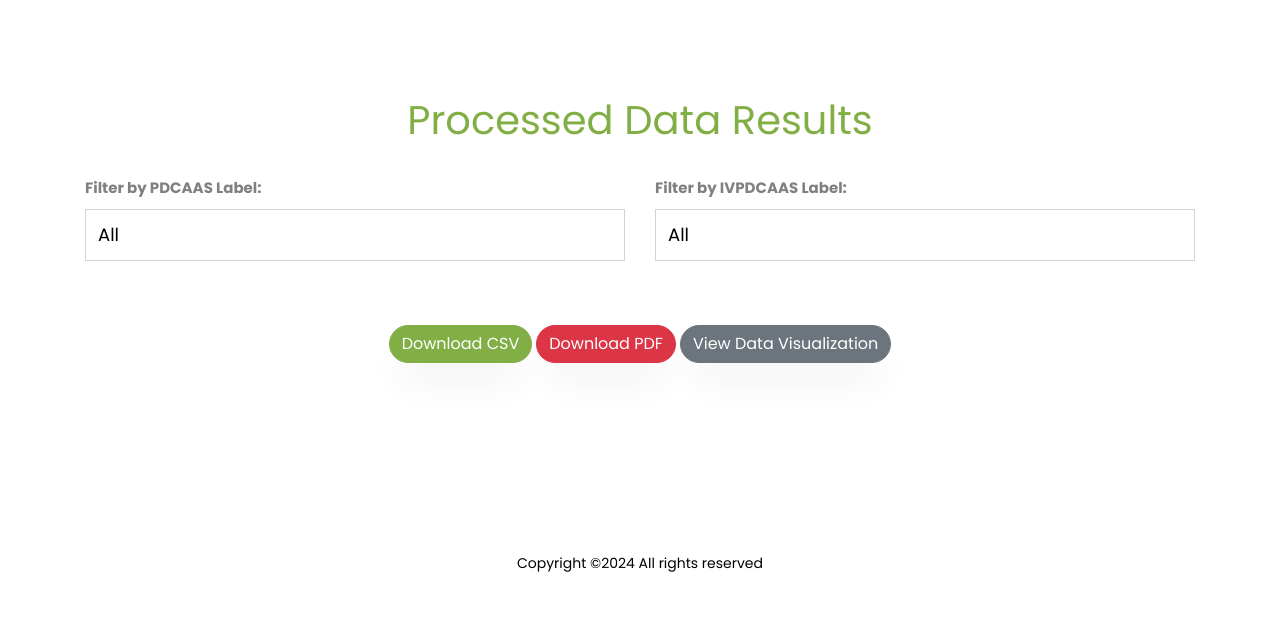
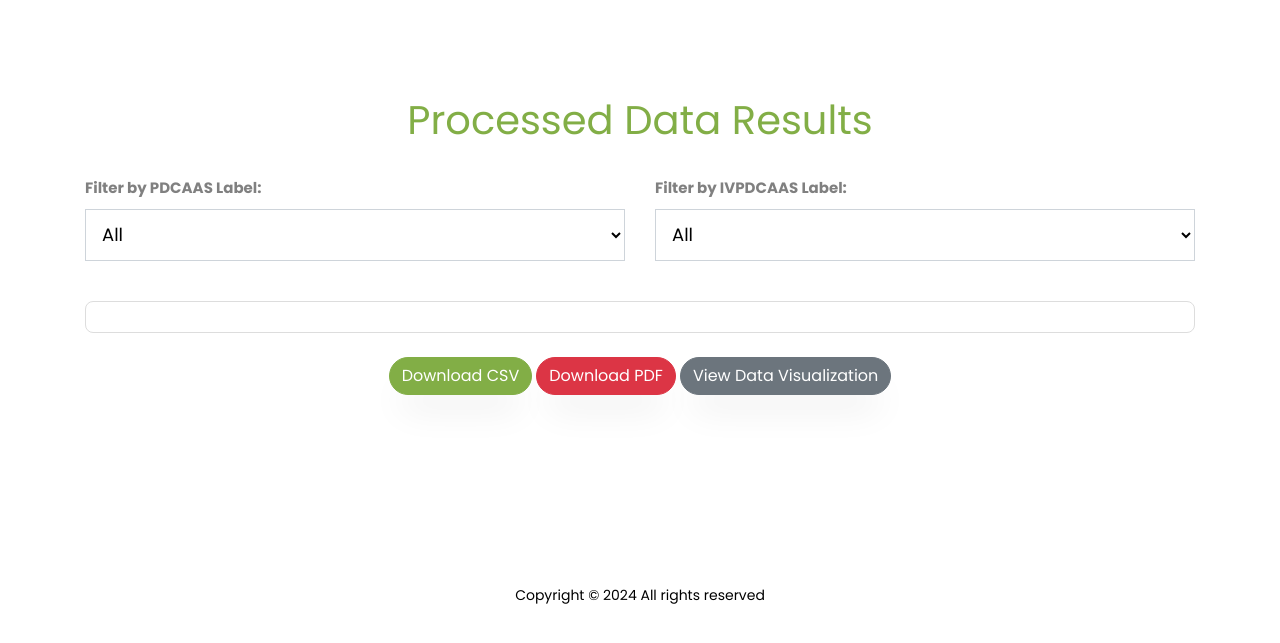
Before and after one commit to Shivamani-A/Nutricheck, a Django app: template templates/result.html in a window 1280 px wide. Shown: the part 68-711 px from the top of the page. Run offline with Django 4.2, Linux system fonts and the light colour scheme; the template is opened without the code that fills it, so the values that code supplies are empty; some libraries are stand-ins or nearby versions.

Commit message:
kept original result.html code

```diff
--- a/templates/result.html
+++ b/templates/result.html
@@ -1,8 +1,87 @@
-{% extends "base.html" %}
+<!DOCTYPE html>
+<html lang="en">
+{% load static %}
+<head>
+    <title>Nutricheck - Processed Data Results</title>
+    <meta charset="utf-8">
+    <meta name="viewport" content="width=device-width, initial-scale=1, shrink-to-fit=no">
 
-{% block title %}Processed Data Results - Nutricheck{% endblock %}
+    <link href="https://fonts.googleapis.com/css?family=Poppins:200,300,400,500,600,700,800&display=swap" rel="stylesheet">
+    <link href="https://fonts.googleapis.com/css?family=Lora:400,400i,700,700i&display=swap" rel="stylesheet">
+    <link href="https://fonts.googleapis.com/css?family=Amatic+SC:400,700&display=swap" rel="stylesheet">
 
-{% block content %}
+    <link rel="stylesheet" href="{% static 'css/open-iconic-bootstrap.min.css' %}">
+    <link rel="stylesheet" href="{% static 'css/animate.css' %}">
+    <link rel="stylesheet" href="{% static 'css/owl.carousel.min.css' %}">
+    <link rel="stylesheet" href="{% static 'css/owl.theme.default.min.css' %}">
+    <link rel="stylesheet" href="{% static 'css/magnific-popup.css' %}">
+    <link rel="stylesheet" href="{% static 'css/aos.css' %}">
+    <link rel="stylesheet" href="{% static 'css/ionicons.min.css' %}">
+    <link rel="stylesheet" href="{% static 'css/bootstrap-datepicker.css' %}">
+    <link rel="stylesheet" href="{% static 'css/jquery.timepicker.css' %}">
+    <link rel="stylesheet" href="{% static 'css/flaticon.css' %}">
+    <link rel="stylesheet" href="{% static 'css/icomoon.css' %}">
+    <link rel="stylesheet" href="{% static 'css/style.css' %}">
+    <style>
+        /* Styling for table responsiveness and compactness */
+        .table-responsive {
+            max-height: 600px;
+            overflow-y: auto;
+            overflow-x: auto;
+            border: 1px solid #ddd;
+            border-radius: 8px;
+            padding: 15px;
+        }
+        .table-sm {
+            font-size: 0.9rem;
+        }
+        .disabled-link {
+            pointer-events: none;
+            opacity: 0.5;
+            cursor: not-allowed;
+        }
+    </style>
+</head>
+
+<body class="goto-here">
+{#    <div class="py-1 bg-primary">#}
+{#        <div class="container">#}
+{#            <div class="row no-gutters d-flex align-items-start align-items-center px-md-0">#}
+{#                <div class="col-lg-12 d-block">#}
+{#                    <div class="row d-flex">#}
+{#                        <div class="col-md pr-4 d-flex topper align-items-center">#}
+{#                            <span class="text">Group 10</span>#}
+{#                        </div>#}
+{#                        <div class="col-md pr-4 d-flex topper align-items-center">#}
+{#                            <span class="text">Guelph Research Center</span>#}
+{#                        </div>#}
+{#                        <div class="col-md-5 pr-4 d-flex topper align-items-center text-lg-right">#}
+{#                            <span class="text">COMP8967 Internship Project 1</span>#}
+{#                        </div>#}
+{#                    </div>#}
+{#                </div>#}
+{#            </div>#}
+{#        </div>#}
+{#    </div>#}
+
+    <nav class="navbar navbar-expand-lg navbar-dark ftco_navbar bg-dark ftco-navbar-light" id="ftco-navbar">
+        <div class="container">
+            <a class="navbar-brand" href="{% url 'home' %}">Nutricheck</a>
+            <button class="navbar-toggler" type="button" data-toggle="collapse" data-target="#ftco-nav" aria-controls="ftco-nav" aria-expanded="false" aria-label="Toggle navigation">
+                <span class="oi oi-menu"></span> Menu
+            </button>
+
+            <div class="collapse navbar-collapse" id="ftco-nav">
+                <ul class="navbar-nav ml-auto">
+                    <li class="nav-item"><a href="{% url 'home' %}" class="nav-link">Home</a></li>
+                    <li class="nav-item"><a href="{% url 'process_excel' %}" class="nav-link">Upload Files</a></li>
+                    <li class="nav-item"><a href="{% url 'manual_input' %}" class="nav-link">Manual Input</a></li>
+                    <li class="nav-item active"><a href="https://www.canada.ca/en/health-canada/services/technical-documents-labelling-requirements/nutrition-labelling-table-reference-amounts-food.html" class="nav-link">Regulatory Requirements</a></li>
+                </ul>
+            </div>
+        </div>
+    </nav>
+
     <section class="ftco-section">
         <div class="container">
             <h1 class="text-center text-primary mb-4">Processed Data Results</h1>
@@ -46,9 +125,32 @@
             </div>
         </div>
     </section>
-{% endblock %}
 
-{% block scripts %}
+    <footer class="ftco-footer ftco-section">
+        <div class="col-md-12 text-center">
+            <p>
+                Copyright &copy;
+                <script>document.write(new Date().getFullYear());</script> All rights reserved
+            </p>
+        </div>
+    </footer>
+
+    <!-- JavaScript for AJAX filtering -->
+    <script src="{% static 'js/jquery.min.js' %}"></script>
+    <script src="{% static 'js/jquery-migrate-3.0.1.min.js' %}"></script>
+    <script src="{% static 'js/popper.min.js' %}"></script>
+    <script src="{% static 'js/bootstrap.min.js' %}"></script>
+    <script src="{% static 'js/jquery.easing.1.3.js' %}"></script>
+    <script src="{% static 'js/jquery.waypoints.min.js' %}"></script>
+    <script src="{% static 'js/jquery.stellar.min.js' %}"></script>
+    <script src="{% static 'js/owl.carousel.min.js' %}"></script>
+    <script src="{% static 'js/jquery.magnific-popup.min.js' %}"></script>
+    <script src="{% static 'js/aos.js' %}"></script>
+    <script src="{% static 'js/jquery.animateNumber.min.js' %}"></script>
+    <script src="{% static 'js/bootstrap-datepicker.js' %}"></script>
+    <script src="{% static 'js/scrollax.min.js' %}"></script>
+    <script src="{% static 'js/main.js' %}"></script>
+
     <script>
         $(document).ready(function () {
             $('#pdcaas_label, #ivpdcaas_label').change(function () {
@@ -72,4 +174,5 @@
             });
         });
     </script>
-{% endblock %}
+</body>
+</html>
```
Also changed, not shown: templates/chart.html (+19 -19 lines). Lines whose indentation alone changed are shown as unchanged.
